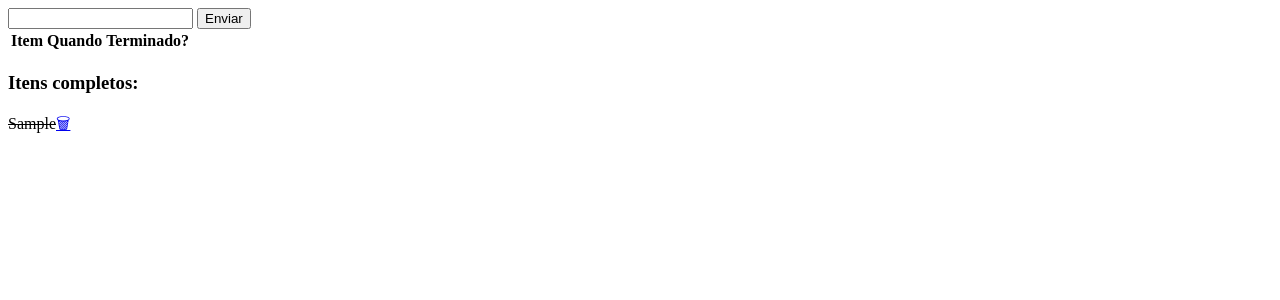
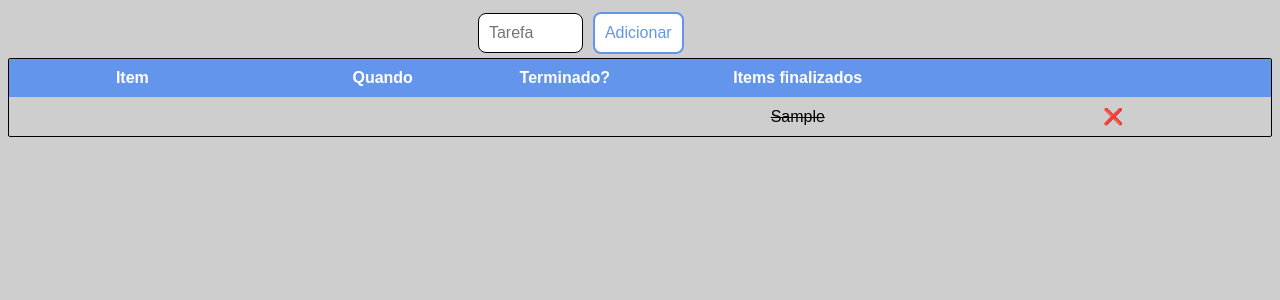
Before and after one commit to bonifacio-pedro/todo-flask, a Flask app: page /home in a window 1280 px wide. Shown: the top 300 px of the page. Run offline with Flask 2, Linux system fonts and the light colour scheme; tables that the repository leaves empty hold one stand-in row (values such as "Sample post"); lists and menus that the app fills with data are empty.

Commit message:
HTML e CSS arrumados e projeto finalizado!

```diff
--- /dev/null
+++ b/static/css/main.css
@@ -0,0 +1,62 @@
+* {
+    font-family: Arial, Helvetica, sans-serif;
+}
+body {
+    background-color: rgb(206, 206, 206);
+}
+.tabela {
+    display: flex;
+    border: 1px solid black;
+    box-sizing: border-box;
+    border-radius: 2px;
+}
+.form {
+    display: flex;
+    justify-content: center;
+}
+input {
+    font-size: 16px;
+    padding: 10px;
+    margin: 5px;
+    border: 1px solid black;
+    border-radius: 8px;
+    width: 25%;
+    transition: width 0.3s ease-in-out;
+}
+input:focus {
+    text-decoration: none;
+    width: 60%;
+}
+button {
+    background-color: white;
+    color: #6495ed;
+    border: 2px solid #6495ed;
+    padding: 10px;
+    font-size: 16px;
+    border-radius: 8px;
+    transition-duration: 0,4s;
+}
+button:hover {
+    background-color: #6495ed;
+    color: white;
+    cursor: pointer;
+}
+
+th {
+    background-color: #6495ed;
+    color: white;
+    padding: 10px;
+    width: 50%;
+}
+tr:nth-child(even) {
+    background-color: #f2f2f2;
+}
+table,td {
+    border-collapse: collapse;
+    width: 50%;
+    padding: 10px;
+    text-align: center;
+}
+a {
+ text-decoration: none;
+}
--- a/templates/index.html
+++ b/templates/index.html
@@ -2,18 +2,23 @@
 <html lang="pt-BR">
 <head>
     <title>To-do Flask</title>
+    <link rel="stylesheet" href="{{url_for('static', filename='css/main.css')}}">
 </head>
 <body>
+    <div class="form">
         <form method="post">
-        <input type="text" name="item">
-        <button type="submit">Enviar</button>
+            <input required type="text" name="item" placeholder="Tarefa">
+            <button type="submit">Adicionar</button>
         </form>
+    </div>
+    <div class="tabela">
         <table>
             <thead>
                 <tr>
                     <th>Item</th>
                     <th>Quando</th>
                     <th>Terminado?</th>
+                    <th></th>
                 </tr>
             </thead>
             <tbody>
@@ -23,17 +28,30 @@
                         <td>{{i.item}}</td>
                         <td>{{i.when.date()}}</td>
                         <td><a href="/home/update/{{i.id}}">✅</a></td>
-                    <td><a href="/home/delete/{{i.id}}">🗑</a></td>
+                        <td><a href="/home/delete/{{i.id}}">❌</a></td>
                     </tr>
                     {% endif %}
                 {% endfor %}
             </tbody>
         </table>
-    <h3>Itens completos: </h3>
+        <table>
+            <thead>
+                <th>Items finalizados</th>
+                <th></th>
+            </thead>
+            <tbody>
             {% for i in itens %}
                 {% if i.done == True %}
-            <p><s>{{i.item}}</s><a href="/home/delete/{{i.id}}">🗑</a></p>
+                    <tr>
+                        <td><s>{{i.item}}</s></td>
+                        <td><a href="/home/delete/{{i.id}}">❌</a></td>
+                    </tr>
                 {% endif %}
             {% endfor %}
+            </tbody>
+        </table>
+    </div>
+
+
 </body>
 </html>
```
Lines whose indentation alone changed are shown as unchanged.
